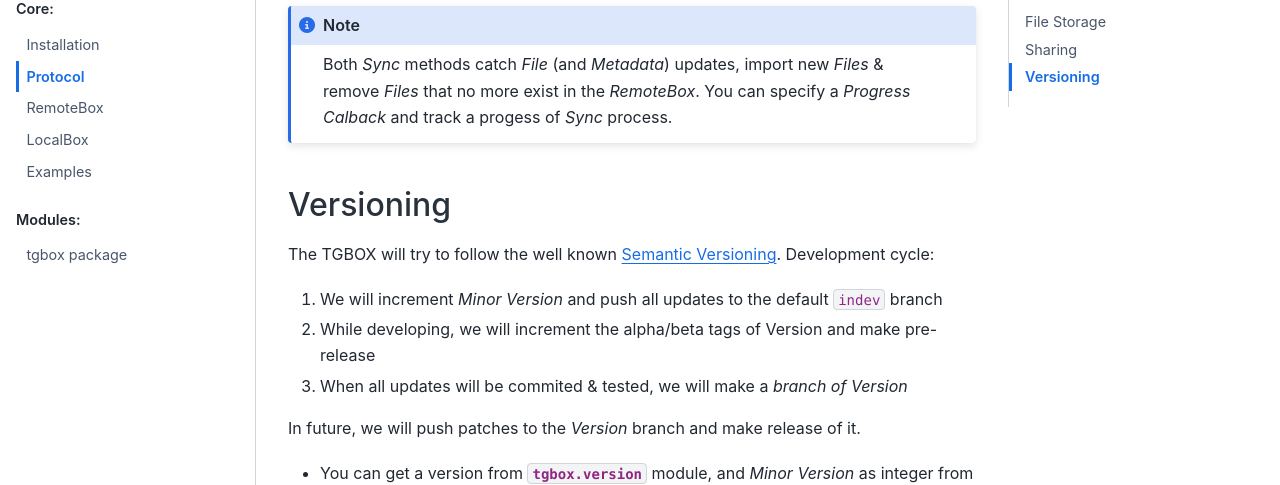
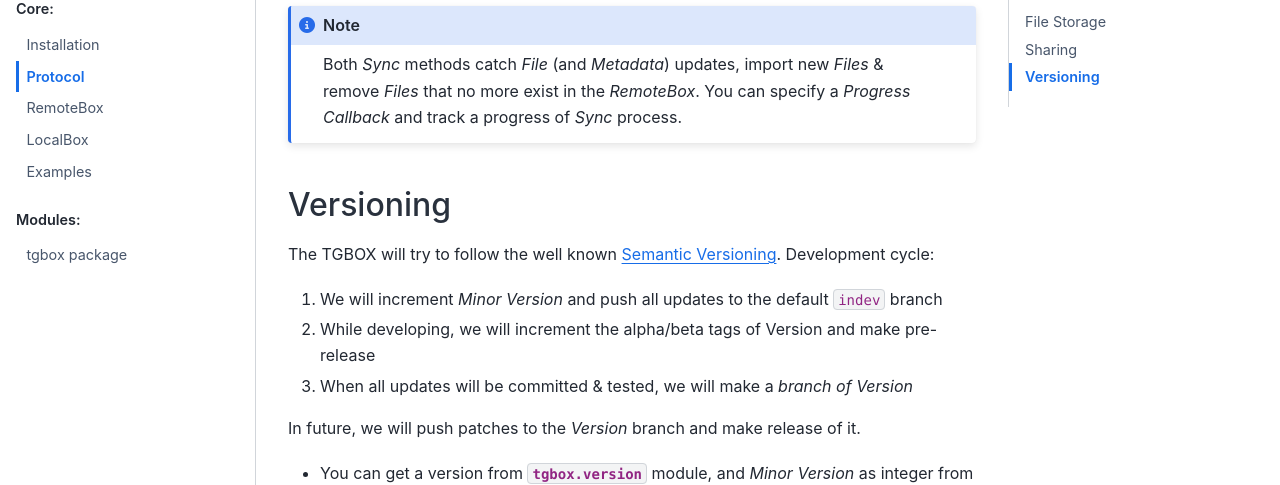
Before and after one commit to NonProjects/tgbox, a Sphinx documentation site: the page built from docs/protocol.rst, in a window 1280 px wide and 900 px high, scrolled down 15872 px. Shown: the part 179-664 px from the top of the window. Built offline with Sphinx 7.4.7 and the Sphinx Book theme 1.1.4, drawn with Linux system fonts in a browser that asks for light colours; some of the changed text lies outside the part shown.

Commit message:
Fix typos in docs/

```diff
--- a/docs/examples.rst
+++ b/docs/examples.rst
@@ -326,7 +326,7 @@
         # See help(tgbox.keys.Phrase.generate)
         basekey = make_basekey(b'example phrase here')
 
-        # Retreive RemoteBox by username (entity),
+        # Retrieve RemoteBox by username (entity),
         # you may also use here invite link.
         #
         # In this example we will clone created
@@ -336,7 +336,7 @@
         # want to share Box with someone
         # else, use ShareKey. See docs.
         #
-        # Retreiving MainKey will give
+        # Retrieving MainKey will give
         # FULL R/O ACCESS to your box.
         erb = await get_remotebox(tc=tc, entity='@nontgbox_non')
 
@@ -347,7 +347,7 @@
 
         # Wrap and decrypt @nontgbox_non
         drb = await erb.decrypt(key=mainkey)
-        # Clone and retreive DecryptedLocalBox
+        # Clone and retrieve DecryptedLocalBox
         dlb = await clone_remotebox(drb, basekey)
 
         # Iterate over DecryptedLocalBox contents
--- a/docs/localbox.rst
+++ b/docs/localbox.rst
@@ -134,7 +134,7 @@
         See it in a ``tools`` module: :func:`tgbox.tools.ppart_id_generator`.
 
 
-Additionaly, we encrypt the *Path Part* with a :class:`~tgbox.keys.MainKey` and store it with *Part ID (Px)* and *Parent Part ID (Px-1)* in a ``PATH_PARTS`` table of *LocalBox* SQLite *Database*. In the default :doc:`protocol` behaviour this process is initiated after user pushed file to *RemoteBox*, on saving *Metadata* to *LocalBox*. We make a *Path Part IDs* and insert data into ``PATH_PARTS`` table if it's not contains this *Part ID*. When we store data of the *File* in the ``FILES`` table, we insert the **last** *Part ID* (or *Path Part ID Head*) into the ``FILES:PPATH_HEAD`` column (see :ref:`FILES`).
+Additionally, we encrypt the *Path Part* with a :class:`~tgbox.keys.MainKey` and store it with *Part ID (Px)* and *Parent Part ID (Px-1)* in a ``PATH_PARTS`` table of *LocalBox* SQLite *Database*. In the default :doc:`protocol` behaviour this process is initiated after user pushed file to *RemoteBox*, on saving *Metadata* to *LocalBox*. We make a *Path Part IDs* and insert data into ``PATH_PARTS`` table if it's not contains this *Part ID*. When we store data of the *File* in the ``FILES`` table, we insert the **last** *Part ID* (or *Path Part ID Head*) into the ``FILES:PPATH_HEAD`` column (see :ref:`FILES`).
 
 Why bother?
 ^^^^^^^^^^^
--- a/docs/protocol.rst
+++ b/docs/protocol.rst
@@ -506,7 +506,7 @@
 **Deep Synchronization** is a process in which we iterate over :doc:`remotebox` and **compare each file** with those from :doc:`localbox`. If some *File* is presented in *Remote* but not presented in *Local*, -- it will be imported. If some *File* is presented in *Local* but not presented in *Remote*, then it will be **removed** from *Local*. The *Deep Sync* is pretty fast even with *Box* that have a thousands of *Files*, however, may make a many of unnecessary requests. In contrary to *Fast Sync*, the *Deep Sync* is not limited in 48 hours time span. Moreover, you can set a *Start From ID* parameter if you need to *sync* only most recent *Files*. *Deep Sync* can be enabled by the ``deep=True`` flag in the :meth:`~tgbox.api.local.DecryptedLocalBox.sync` method.
 
 .. note::
-   Both *Sync* methods catch *File* (and *Metadata*) updates, import new *Files* & remove *Files* that no more exist in the *RemoteBox*. You can specify a *Progress Calback* and track a progess of *Sync* process.
+   Both *Sync* methods catch *File* (and *Metadata*) updates, import new *Files* & remove *Files* that no more exist in the *RemoteBox*. You can specify a *Progress Callback* and track a progress of *Sync* process.
 
 Versioning
 ----------
@@ -515,7 +515,7 @@
 
 1. We will increment *Minor Version* and push all updates to the default ``indev`` branch
 2. While developing, we will increment the alpha/beta tags of Version and make pre-release
-3. When all updates will be commited & tested, we will make a *branch of Version*
+3. When all updates will be committed & tested, we will make a *branch of Version*
 
 In future, we will push patches to the *Version* branch and make release of it.
 
```
Also changed, not shown: other parts of docs/protocol.rst (+3 -3 lines).
